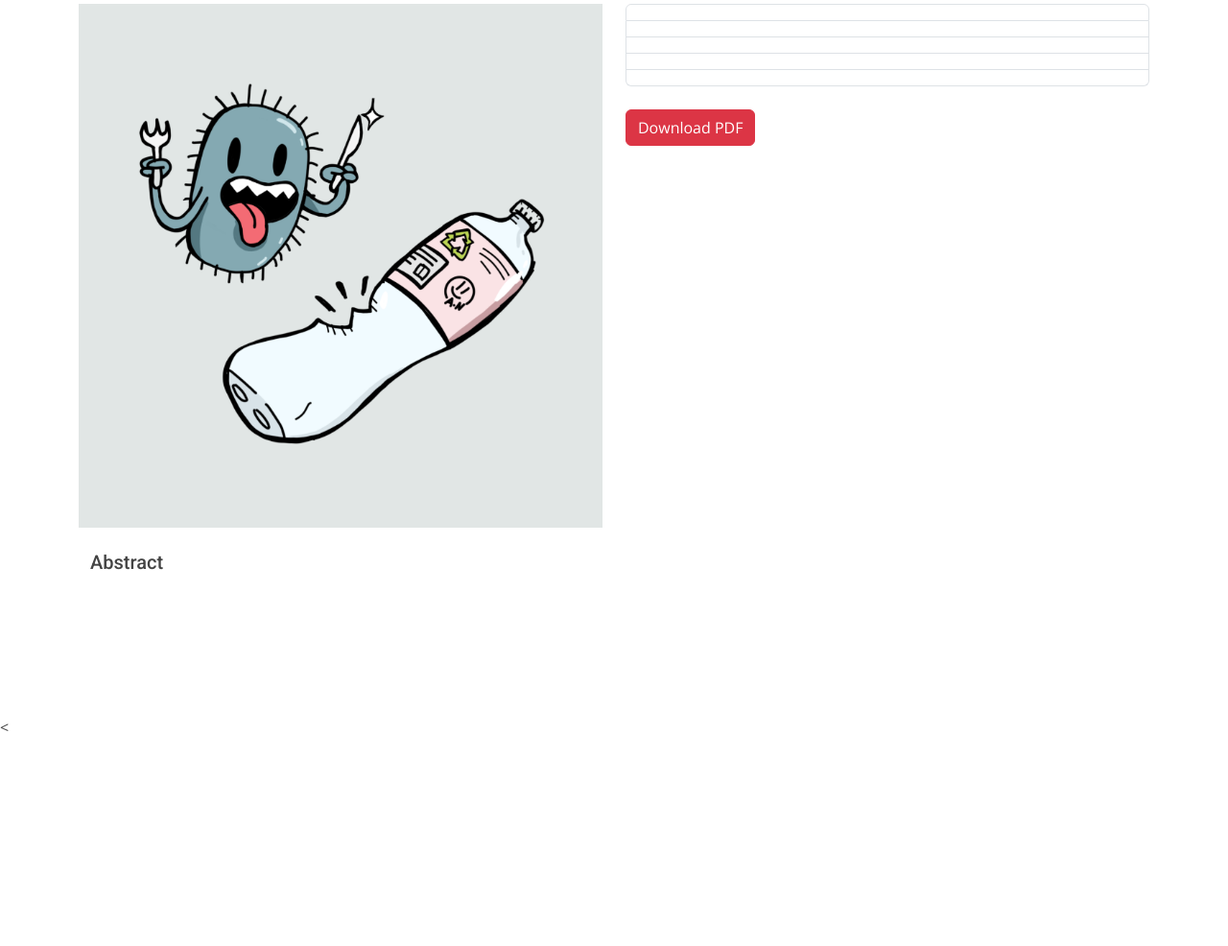
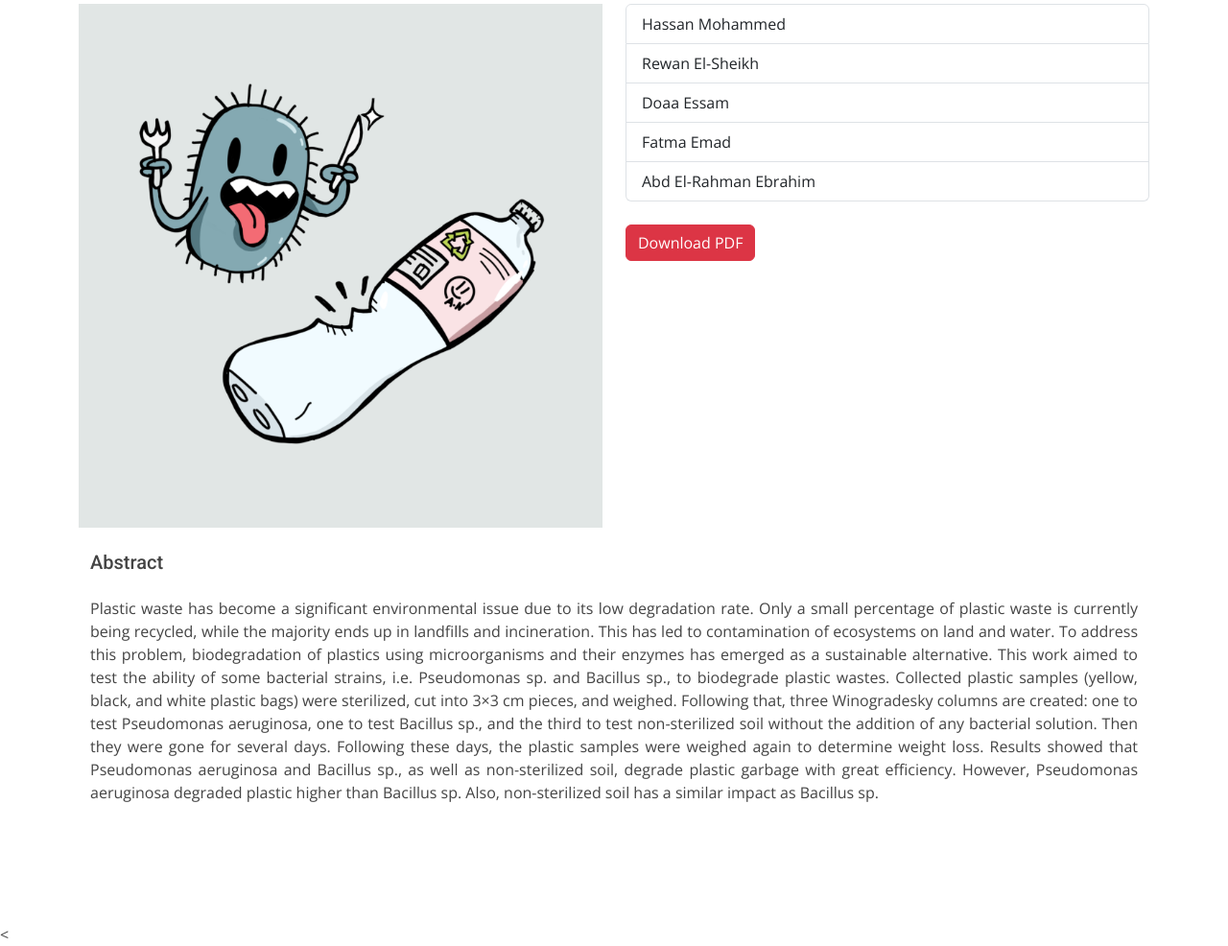
Before and after one commit to biotech-genetics/Genetics, a plain HTML site: page 13.html in a window 1280 px wide. Shown: the part 175-1161 px from the top of the page at 96% size. Before the commit the page ends 945 px from the top, so only its background shows below. Drawn offline with nearby package versions, Linux system fonts and the light colour scheme.

Commit message:
Add files via upload

```diff
--- a/13.html
+++ b/13.html
@@ -97,20 +97,18 @@
           <div class="col-lg-6">
             <ul class="list-group">
 
-
-
-
-             <li class="list-group-item"> </li>
-             <li class="list-group-item">  </li>
-             <li class="list-group-item">    </li>
-             <li class="list-group-item">    </li>
-             <li class="list-group-item">   </li>
+             <li class="list-group-item"> Hassan Mohammed </li>
+             <li class="list-group-item"> Rewan El-Sheikh </li>
+             <li class="list-group-item">Doaa Essam    </li>
+             <li class="list-group-item">  Fatma Emad   </li>
+             <li class="list-group-item">  Abd El-Rahman Ebrahim </li>
 
 
             </ul>
 
             <button type="button" class="btn btn-danger mt-4">
-              <a href="https://drive.google.com/uc?export=download&id=1bxmVQa8X4KtvpaEN7bEXFd3U2-npvAQG">Download PDF</a>
+
+              <a href="https://drive.google.com/uc?export=download&id=1xIpsK8aYIJIVjIBIIhjGiCB_1SuUDg-J">Download PDF</a>
               <!-- 134c2EwOno7PtHa6lu7v2JuZTAiD1VfbV    file id b ngebo mn share file 2bl view -->
             </button>
 
@@ -122,7 +120,19 @@
       <div class="row mb-5">
         <h5 class="my-4">Abstract</h5>
  <p>
-
+  Plastic waste has become a significant environmental issue due to its low degradation rate. Only a
+small percentage of plastic waste is currently being recycled, while the majority ends up in landfills
+and incineration. This has led to contamination of ecosystems on land and water. To address this
+problem, biodegradation of plastics using microorganisms and their enzymes has emerged as a
+sustainable alternative. This work aimed to test the ability of some bacterial strains, i.e. Pseudomonas
+sp. and Bacillus sp., to biodegrade plastic wastes. Collected plastic samples (yellow, black, and white
+plastic bags) were sterilized, cut into 3×3 cm pieces, and weighed. Following that, three Winogradesky
+columns are created: one to test Pseudomonas aeruginosa, one to test Bacillus sp., and the third to test
+non-sterilized soil without the addition of any bacterial solution. Then they were gone for several days.
+Following these days, the plastic samples were weighed again to determine weight loss. Results
+showed that Pseudomonas aeruginosa and Bacillus sp., as well as non-sterilized soil, degrade plastic
+garbage with great efficiency. However, Pseudomonas aeruginosa degraded plastic higher than
+Bacillus sp. Also, non-sterilized soil has a similar impact as Bacillus sp.
 
  </p>
      </div>
```
Also changed, not shown: index.html (+29 -1 lines).
